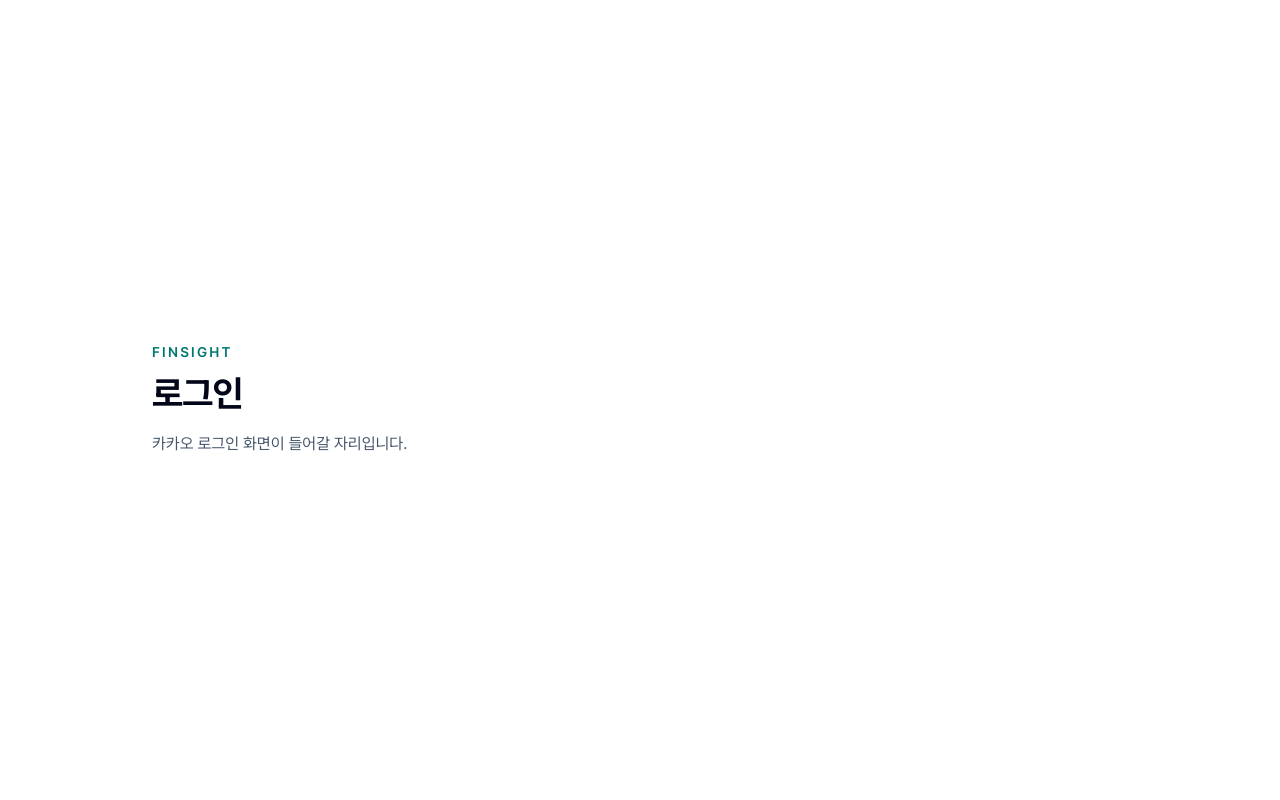
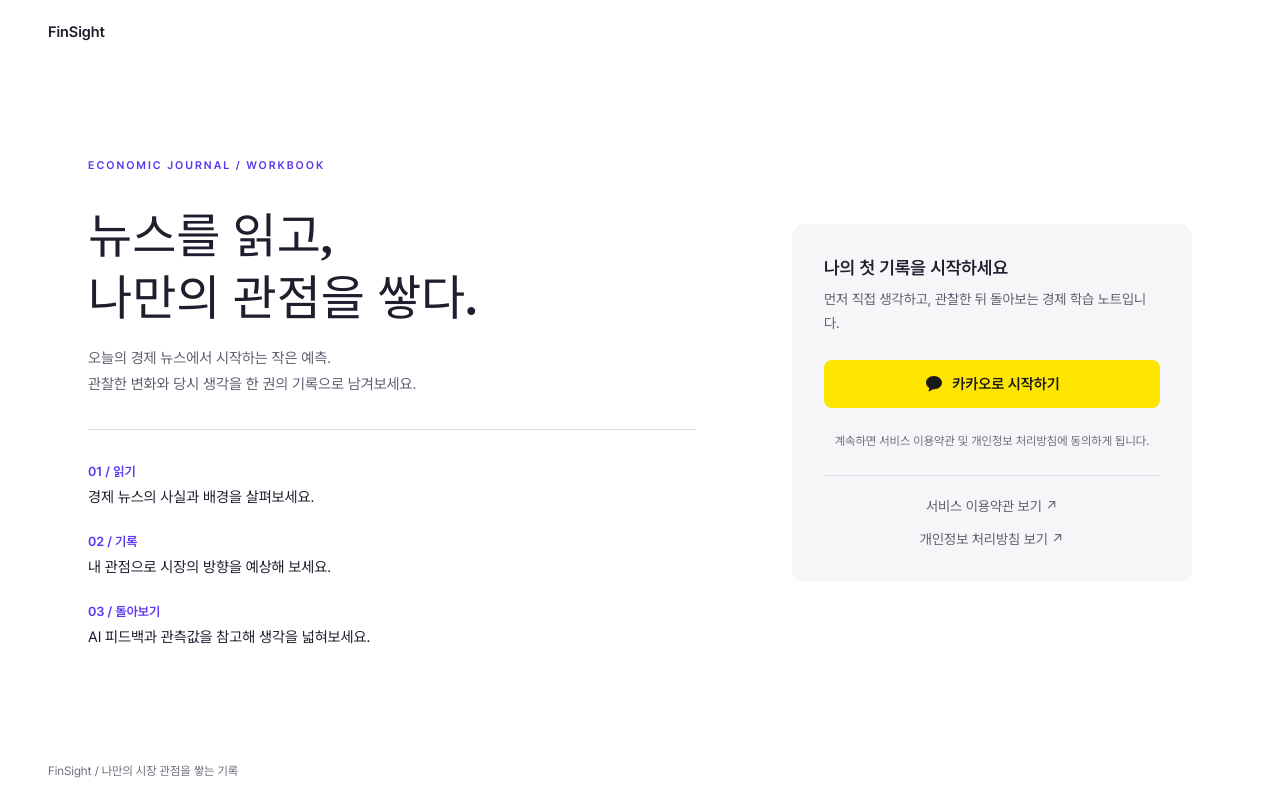
Before and after one commit to HUFS-LikeLion-Team3/FE, a React (Vite) app: page /login in a window 1280 px wide. Built offline with nearby package versions, Linux system fonts and the light colour scheme; a web font is replaced by a local one.

Commit message:
feat: 로그인 페이지 구현

```diff
--- a/src/App.tsx
+++ b/src/App.tsx
@@ -2,6 +2,8 @@ import { lazy, Suspense } from 'react'
 import { createBrowserRouter, Navigate, Route, RouterProvider, Routes } from 'react-router-dom'
 
 const AssignedProductPage = lazy(() => import('@/features/learning/AssignedProductPage'))
+const LoginPage = lazy(() => import('@/features/auth/LoginPage'))
+const KakaoCallbackPage = lazy(() => import('@/features/auth/KakaoCallbackPage'))
 
 const UiPreviewPage = import.meta.env.DEV ? lazy(() => import('@/pages/UiPreviewPage')) : null
 const AssignedPreviewApp = import.meta.env.DEV ? lazy(() => import('@/features/learning/AssignedPreviewApp')) : null
@@ -23,7 +25,8 @@ function AppRoutes() {
         path="/"
         element={<PlaceholderPage title="경제 뉴스로 시장을 해석하는 연습" description="FinSight P0 화면을 이 라우트 구조에서 구현합니다." />}
       />
-      <Route path="/login" element={<PlaceholderPage title="로그인" description="카카오 로그인 화면이 들어갈 자리입니다." />} />
+      <Route path="/login" element={<Suspense fallback={<p role="status">불러오는 중…</p>}><LoginPage /></Suspense>} />
+      <Route path="/auth/kakao/callback" element={<Suspense fallback={<p role="status">불러오는 중…</p>}><KakaoCallbackPage /></Suspense>} />
       <Route path="/explore" element={<PlaceholderPage title="뉴스 탐색" description="큐레이션 뉴스 목록 화면이 들어갈 자리입니다." />} />
       <Route path="/news/:newsId" element={<AssignedProductPage page="news" />} />
       <Route path="/news/:newsId/predict" element={<AssignedProductPage page="prediction" />} />
--- /dev/null
+++ b/src/features/auth/KakaoCallbackPage.tsx
@@ -0,0 +1,43 @@
+import { useEffect, useRef } from 'react'
+import { useNavigate, useSearchParams } from 'react-router-dom'
+import { loginWithKakao } from './api'
+
+/**
+ * 카카오 OAuth 콜백 페이지.
+ * /auth/kakao/callback?code=... 로 리다이렉트되면 인가코드를 서버에 전송하고
+ * 성공 시 홈으로, 실패 시 로그인 페이지로 이동합니다.
+ */
+export default function KakaoCallbackPage() {
+  const [params] = useSearchParams()
+  const navigate = useNavigate()
+  const called = useRef(false)
+
+  useEffect(() => {
+    if (called.current) return
+    called.current = true
+
+    const code = params.get('code')
+    const error = params.get('error')
+
+    if (error || !code) {
+      navigate('/login?error=kakao_denied', { replace: true })
+      return
+    }
+
+    loginWithKakao(code)
+      .then((data) => {
+        // 신규 가입자는 온보딩, 기존 회원은 홈으로 이동
+        const next = data.user.onboardingCompleted ? '/' : '/onboarding'
+        navigate(next, { replace: true })
+      })
+      .catch(() => navigate('/login?error=auth_failed', { replace: true }))
+  }, [params, navigate])
+
+  return (
+    <main className="flex min-h-screen items-center justify-center">
+      <p role="status" className="text-control text-text-secondary">
+        로그인 중…
+      </p>
+    </main>
+  )
+}
--- /dev/null
+++ b/src/features/auth/LoginPage.tsx
@@ -0,0 +1,144 @@
+import { useSearchParams } from 'react-router-dom'
+import { redirectToKakao } from './api'
+
+const steps = [
+  { number: '01', label: '읽기', description: '경제 뉴스의 사실과 배경을 살펴보세요.' },
+  { number: '02', label: '기록', description: '내 관점으로 시장의 방향을 예상해 보세요.' },
+  { number: '03', label: '돌아보기', description: 'AI 피드백과 관측값을 참고해 생각을 넓혀보세요.' },
+]
+
+export default function LoginPage() {
+  const [params] = useSearchParams()
+  const error = params.get('error')
+
+  return (
+    <div className="flex min-h-screen flex-col bg-surface-canvas">
+      {/* 상단 헤더 */}
+      <header className="px-8 py-5 md:px-12">
+        <span className="font-sans text-[15px] font-semibold text-text-primary">FinSight</span>
+      </header>
+
+      {/* 메인 콘텐츠 */}
+      <main className="mx-auto flex w-full max-w-[1200px] flex-1 flex-col gap-12 px-6 py-10 md:flex-row md:items-center md:gap-16 md:px-12 md:py-16 lg:gap-24">
+        {/* 좌측: 랜딩 카피 */}
+        <section className="flex flex-1 flex-col gap-8" aria-label="서비스 소개">
+          {/* 브랜드 태그 */}
+          <p className="font-sans text-[11px] font-semibold tracking-[0.18em] text-brand-primary">
+            ECONOMIC JOURNAL&nbsp;/&nbsp;WORKBOOK
+          </p>
+
+          {/* 메인 타이틀 */}
+          <div className="flex flex-col gap-4">
+            <h1 className="text-hero text-text-primary">
+              뉴스를 읽고,<br />
+              나만의 관점을 쌓다.
+            </h1>
+            <p className="font-sans text-[15px] leading-[1.7] text-text-secondary">
+              오늘의 경제 뉴스에서 시작하는 작은 예측.<br />
+              관찰한 변화와 당시 생각을 한 권의 기록으로 남겨보세요.
+            </p>
+          </div>
+
+          {/* 구분선 */}
+          <hr className="border-border-default" />
+
+          {/* 3단계 설명 */}
+          <ol className="flex flex-col gap-6">
+            {steps.map((step) => (
+              <li key={step.number} className="flex flex-col gap-1">
+                <p className="font-sans text-[13px] font-semibold text-brand-primary">
+                  {step.number}&nbsp;/&nbsp;{step.label}
+                </p>
+                <p className="font-sans text-[15px] text-text-primary">{step.description}</p>
+              </li>
+            ))}
+          </ol>
+        </section>
+
+        {/* 우측: 로그인 카드 */}
+        <aside
+          className="w-full rounded-card bg-surface-subtle p-8 md:w-[360px] md:shrink-0 lg:w-[400px]"
+          aria-label="로그인"
+        >
+          <div className="flex flex-col gap-6">
+            {/* 카드 헤더 */}
+            <div className="flex flex-col gap-2">
+              <h2 className="font-sans text-[18px] font-semibold leading-snug text-text-primary">
+                나의 첫 기록을 시작하세요
+              </h2>
+              <p className="font-sans text-[14px] leading-[1.7] text-text-secondary">
+                먼저 직접 생각하고, 관찰한 뒤 돌아보는 경제 학습 노트입니다.
+              </p>
+            </div>
+
+            {/* 오류 메시지 */}
+            {error && (
+              <p role="alert" className="rounded-control bg-status-error-bg px-3 py-2 font-sans text-[13px] text-status-error">
+                {error === 'kakao_denied'
+                  ? '카카오 로그인을 취소했어요. 다시 시도해 주세요.'
+                  : '로그인 중 문제가 발생했어요. 다시 시도해 주세요.'}
+              </p>
+            )}
+
+            {/* 카카오 로그인 버튼 */}
+            <button
+              type="button"
+              onClick={redirectToKakao}
+              className="inline-flex min-h-12 w-full items-center justify-center gap-2 rounded-control bg-[#FEE500] px-4 py-3 font-sans text-[15px] font-semibold text-[#191919] transition-colors hover:bg-[#F0D800] active:bg-[#E0C800] focus-visible:outline-2 focus-visible:outline-offset-2 focus-visible:outline-[#FEE500]"
+            >
+              {/* 카카오 말풍선 아이콘 */}
+              <svg
+                width="20"
+                height="20"
+                viewBox="0 0 20 20"
+                fill="none"
+                aria-hidden="true"
+                focusable="false"
+              >
+                <path
+                  fillRule="evenodd"
+                  clipRule="evenodd"
+                  d="M10 2C5.582 2 2 4.91 2 8.5c0 2.28 1.373 4.283 3.45 5.484l-.88 3.278a.25.25 0 0 0 .375.277L9.1 15.17c.295.022.596.033.9.033 4.418 0 8-2.91 8-6.5S14.418 2 10 2Z"
+                  fill="#191919"
+                />
+              </svg>
+              카카오로 시작하기
+            </button>
+
+            {/* 약관 안내 */}
+            <p className="text-center font-sans text-[12px] leading-[1.6] text-text-muted">
+              계속하면 서비스 이용약관 및 개인정보 처리방침에 동의하게 됩니다.
+            </p>
+
+            {/* 약관 링크 */}
+            <div className="flex flex-col gap-3 border-t border-border-default pt-5">
+              <a
+                href="/terms"
+                target="_blank"
+                rel="noopener noreferrer"
+                className="text-center font-sans text-[14px] text-text-secondary underline-offset-2 hover:underline focus-visible:outline-2 focus-visible:outline-brand-primary"
+              >
+                서비스 이용약관 보기 ↗
+              </a>
+              <a
+                href="/privacy"
+                target="_blank"
+                rel="noopener noreferrer"
+                className="text-center font-sans text-[14px] text-text-secondary underline-offset-2 hover:underline focus-visible:outline-2 focus-visible:outline-brand-primary"
+              >
+                개인정보 처리방침 보기 ↗
+              </a>
+            </div>
+          </div>
+        </aside>
+      </main>
+
+      {/* 하단 푸터 */}
+      <footer className="px-8 py-5 md:px-12">
+        <p className="font-sans text-[12px] text-text-muted">
+          FinSight&nbsp;/&nbsp;나만의 시장 관점을 쌓는 기록
+        </p>
+      </footer>
+    </div>
+  )
+}
--- /dev/null
+++ b/src/features/auth/api.ts
@@ -0,0 +1,41 @@
+import { z } from 'zod'
+import { request, setAccessToken } from '@/lib/api-client'
+
+const authResponseSchema = z.object({
+  accessToken: z.string(),
+  user: z.object({
+    id: z.string().uuid(),
+    displayName: z.string(),
+    onboardingCompleted: z.boolean(),
+  }),
+})
+
+export type AuthResponse = z.infer<typeof authResponseSchema>
+
+/**
+ * 카카오 인가코드를 서버에 전송하고 accessToken을 받아 저장합니다.
+ * 명세: POST /api/v1/auth/kakao { authorizationCode }
+ */
+export async function loginWithKakao(code: string): Promise<AuthResponse> {
+  const data = await request('/auth/kakao', authResponseSchema, {
+    method: 'POST',
+    body: { authorizationCode: code },
+  })
+  setAccessToken(data.accessToken)
+  return data
+}
+
+/**
+ * 카카오 OAuth 인가코드 요청 URL로 리다이렉트합니다.
+ * VITE_KAKAO_CLIENT_ID 환경변수가 필요합니다.
+ */
+export function redirectToKakao() {
+  const clientId = import.meta.env.VITE_KAKAO_CLIENT_ID
+  const redirectUri = `${window.location.origin}/auth/kakao/callback`
+  const params = new URLSearchParams({
+    response_type: 'code',
+    client_id: clientId ?? '',
+    redirect_uri: redirectUri,
+  })
+  window.location.href = `https://kauth.kakao.com/oauth/authorize?${params.toString()}`
+}
```
Also changed, not shown: 1 other file (tests, documents, lock files or other folders).
